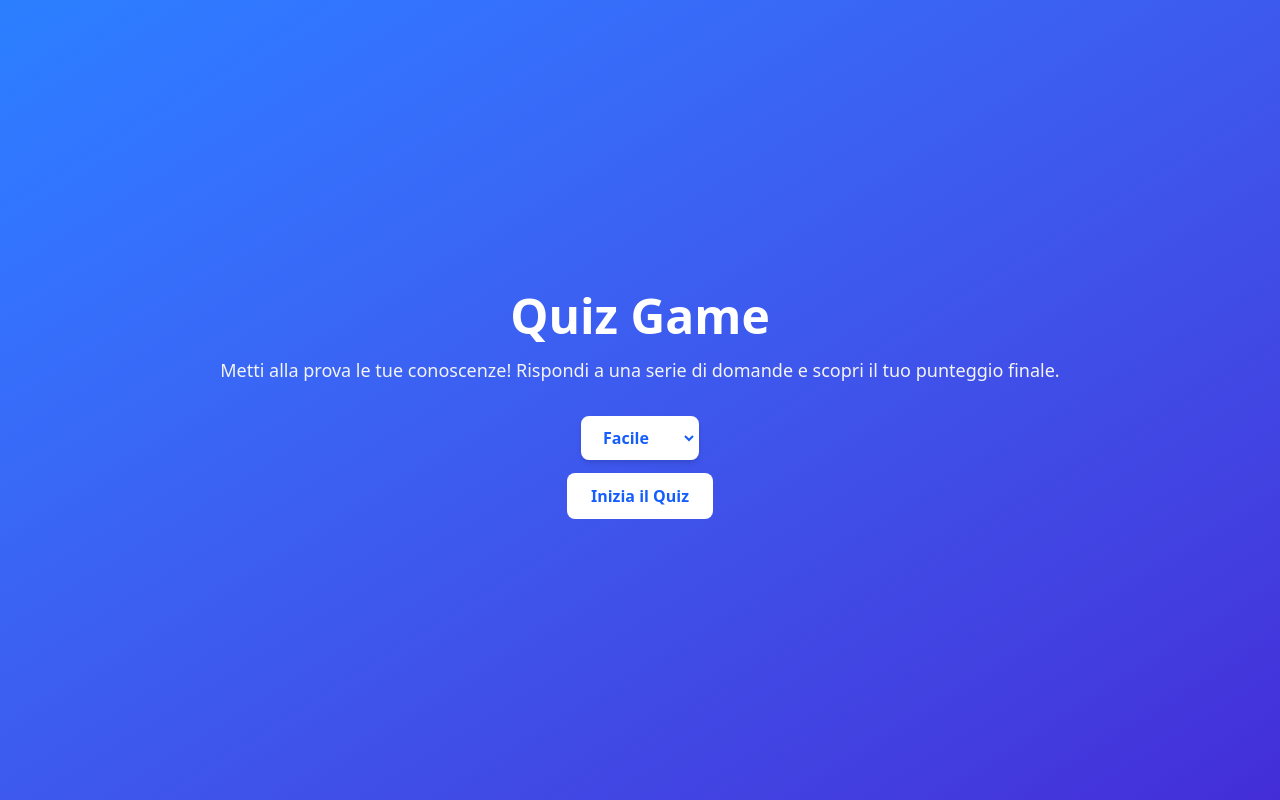
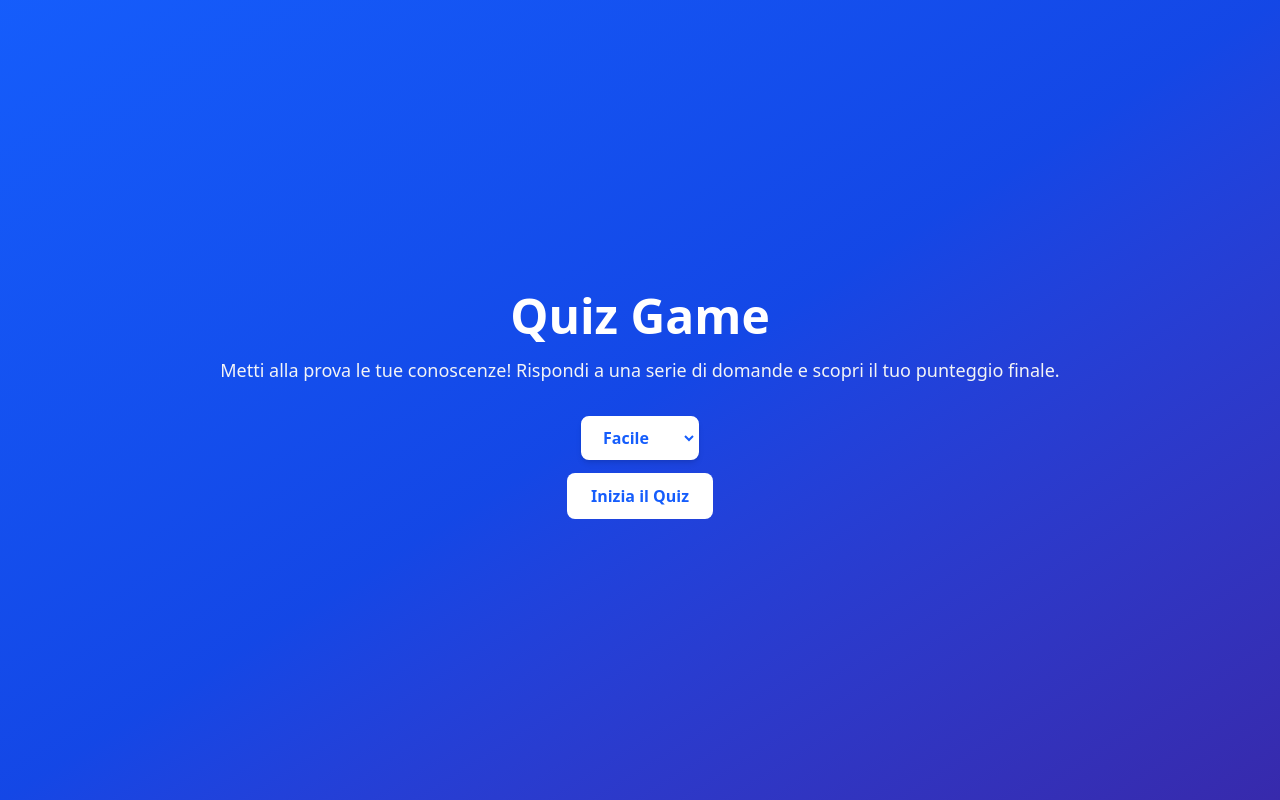
Before and after one commit to mendozagianfranco/quiz-game, a React (Vite) app: page / in a window 1280 px wide. Built offline with nearby package versions, Linux system fonts and the light colour scheme.

Commit message:
style: add more style with new color background

```diff
--- a/src/pages/Home.jsx
+++ b/src/pages/Home.jsx
@@ -3,7 +3,7 @@ import { Link } from 'react-router-dom';
 export default function Home() {
     return (
         <>
-            <div className='flex flex-col justify-center items-center text-white text-center bg-linear-to-br from-blue-500 to-indigo-700  h-screen '>
+            <div className='flex flex-col justify-center items-center text-white text-center bg-linear-to-br from-blue-600 via-blue-700 to-indigo-800  h-screen '>
                 <div className='px-6' >
                     <h1 className='text-5xl font-bold mb-4'>Quiz Game</h1>
                     <p className='text-lg mb-8 text-gray-100'> Metti alla prova le tue conoscenze!
```
